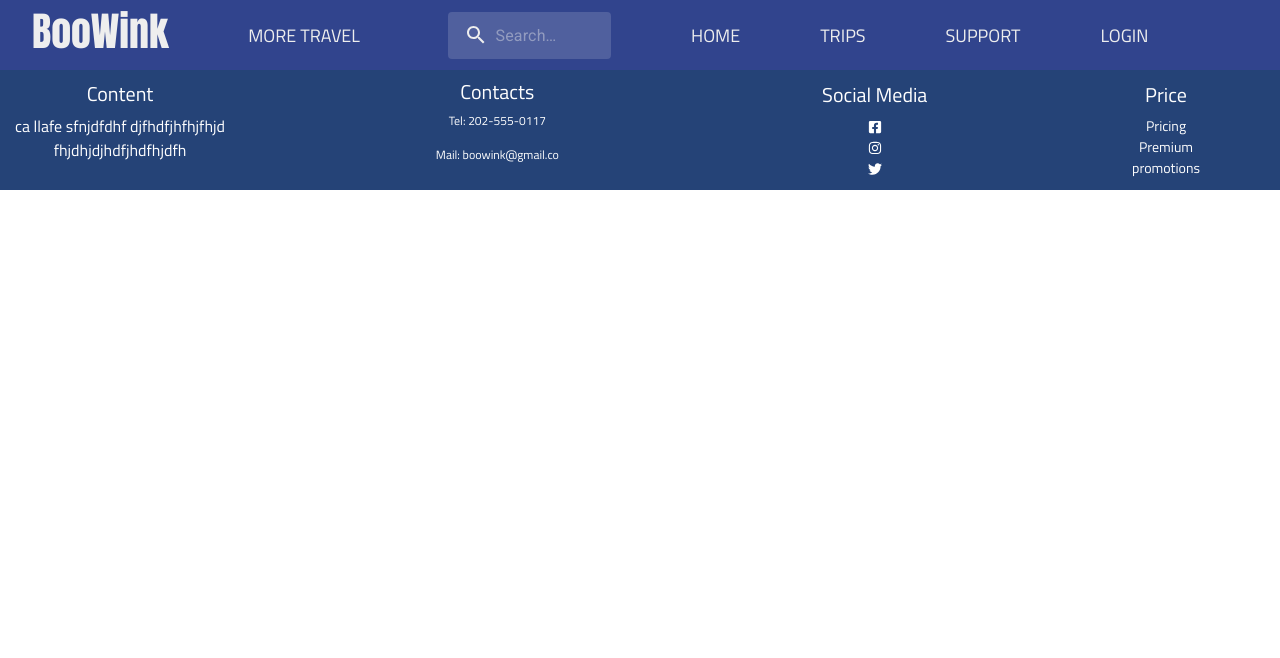
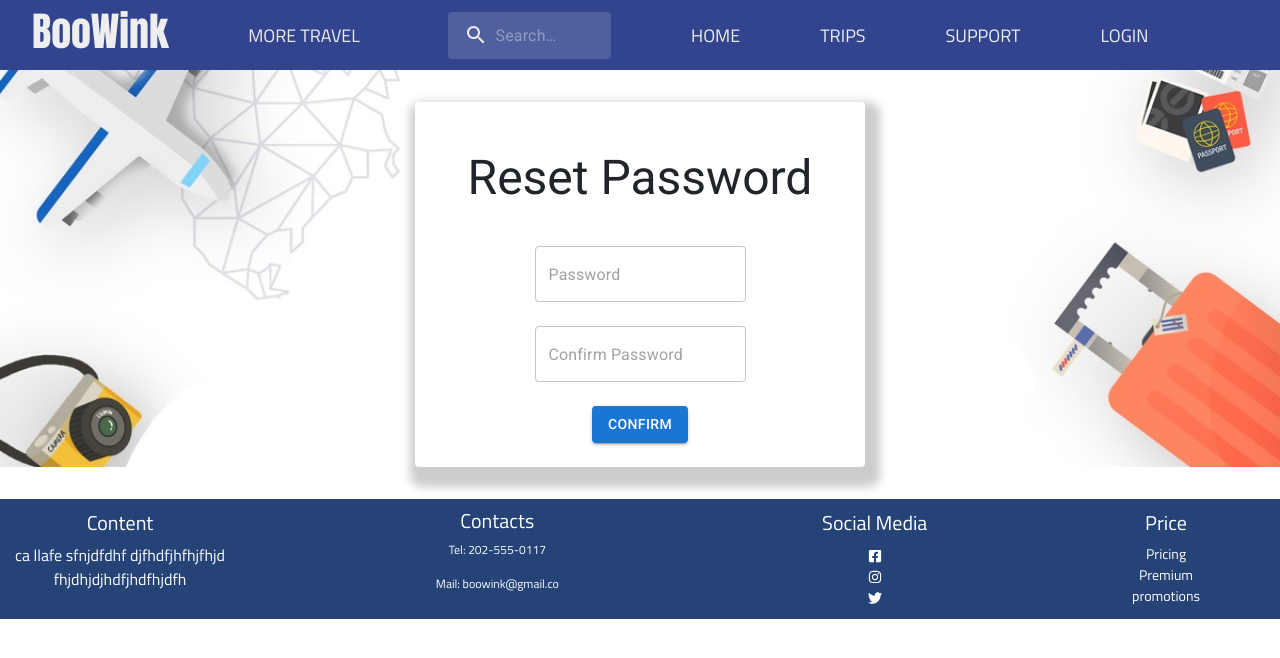
Before and after one commit to ReiLama/Boowink, a React (Create React App) app: page /ResPass in a window 1280 px wide. Shown: the top 658 px of the page. Built offline with nearby package versions, Linux system fonts and the light colour scheme.

Commit message:
resetpassword

```diff
--- a/src/App.js
+++ b/src/App.js
@@ -7,6 +7,8 @@ import List from "./components/List.js/list";
 import { BrowserRouter as Router, Route, Routes } from "react-router-dom";
 import Signup from "./components/Login/Signup";
 import Footer from "./components/Footer/Footer";
+import Forgot from "./components/Login/Forgot";
+import ResPass from "./components/Login/ResPass";
 
 
 function App() {
@@ -18,6 +20,8 @@ function App() {
           <Route path="/" element={<BodyContainer />}></Route>
           <Route path="/login" element={<Login />}></Route>
           <Route path="/Signup" element={<Signup/>}></Route>
+          <Route path="/Forgot" element={<Forgot/>}></Route>
+          <Route path="/ResPass" element={<ResPass/>}></Route>
           <Route path="/Support" element={<Support/>}></Route>
           <Route path="/list" element={<List />}></Route>
         </Routes>
--- a/src/components/Login/Forgot.js
+++ b/src/components/Login/Forgot.js
@@ -1,8 +1,14 @@
 import React from "react";
+import { useNavigate } from "react-router-dom";
 import { Box, TextField, Typography, Button} from "@mui/material";
 
 
 const Forgot = () => {
+    let navigate = useNavigate();
+    const routeResPass = () =>{
+      let path = `/ResPass`;
+      navigate(path);
+    }
     return (
     <div>
         <form>
@@ -29,7 +35,7 @@ const Forgot = () => {
                 <Typography variant="h9" padding={1} textAlign="center">Please eneter your email</Typography>
                 <TextField margin="normal" type={'email'} variant="outlined" placeholder="Email" />
 
-                <Button sx={{marginTop:2}} type="submit" variant="contained"> Request password reset </Button>
+                <Button sx={{marginTop:2}} type="submit" variant="contained" onClick={routeResPass}> Request password reset </Button>
 
             </Box>
         </form>
--- /dev/null
+++ b/src/components/Login/ResPass.js
@@ -0,0 +1,63 @@
+import React from "react";
+import { useState } from "react";
+import { Box, TextField, Typography, Button } from "@mui/material";
+
+
+const ResPass = () => {
+    const [Newpassword, setNewpassword] = useState("");
+    const [confirmNewpassword, setConfirmNewpassword] = useState("");
+    const [NewpasswordMatch, setNewpasswordMatch] = useState(true);
+
+    const handleSubmit = (event) => {
+        event.preventDefault();
+        if (Newpassword === confirmNewpassword) {
+            console.log("Passwords match");
+            setNewpasswordMatch(true);
+        } else {
+            console.log("Passwords do not match");
+            setNewpasswordMatch(false);
+        }
+    };
+
+    return (
+        <div>
+            <form onSubmit={handleSubmit}>
+                <Box
+                    display="flex"
+                    flexDirection={"column"}
+                    maxWidth={450}
+                    alignItems="center"
+                    justifyContent={"center"}
+                    margin="auto"
+                    marginTop={4}
+                    padding={3}
+                    marginBottom={4}
+                    borderRadius={1}
+                    boxShadow={"5px 10px 10px 10px #ccc"}
+
+                    sx={{
+                        ":hover": {
+                            boxShadow: "10px 10px 20px  blue",
+                        },
+                    }}
+                >
+                    <Typography variant="h3" padding={3} textAlign="center">Reset Password</Typography>
+                    <TextField margin="normal" type={'password'} variant="outlined" onChange={(event) => setNewpassword(event.target.value)} placeholder="Password" />
+                    <TextField margin="normal" type={'password'} variant="outlined" onChange={(event) => setConfirmNewpassword(event.target.value)}
+                        placeholder="Confirm Password" />
+                    {!NewpasswordMatch && (
+                        <div style={{ color: "red" }}>! Passwords do not match !</div>
+                    )}
+
+                    <Button sx={{ marginTop: 2 }} type="submit" variant="contained"> Confirm </Button>
+
+                </Box>
+            </form>
+
+        </div>
+    );
+
+
+};
+
+export default ResPass;
--- a/src/components/Support/Support.js
+++ b/src/components/Support/Support.js
@@ -5,7 +5,7 @@ function Support() {
   return (
     <div>
       <Box p={2}>
-        <Typography variant="h4" color="secondary">Support Zone</Typography>
+        <Typography variant="h4" color="darkblue">Support Zone</Typography>
         <Box mt={2}>
           <Accordion>
             <AccordionSummary >
```
